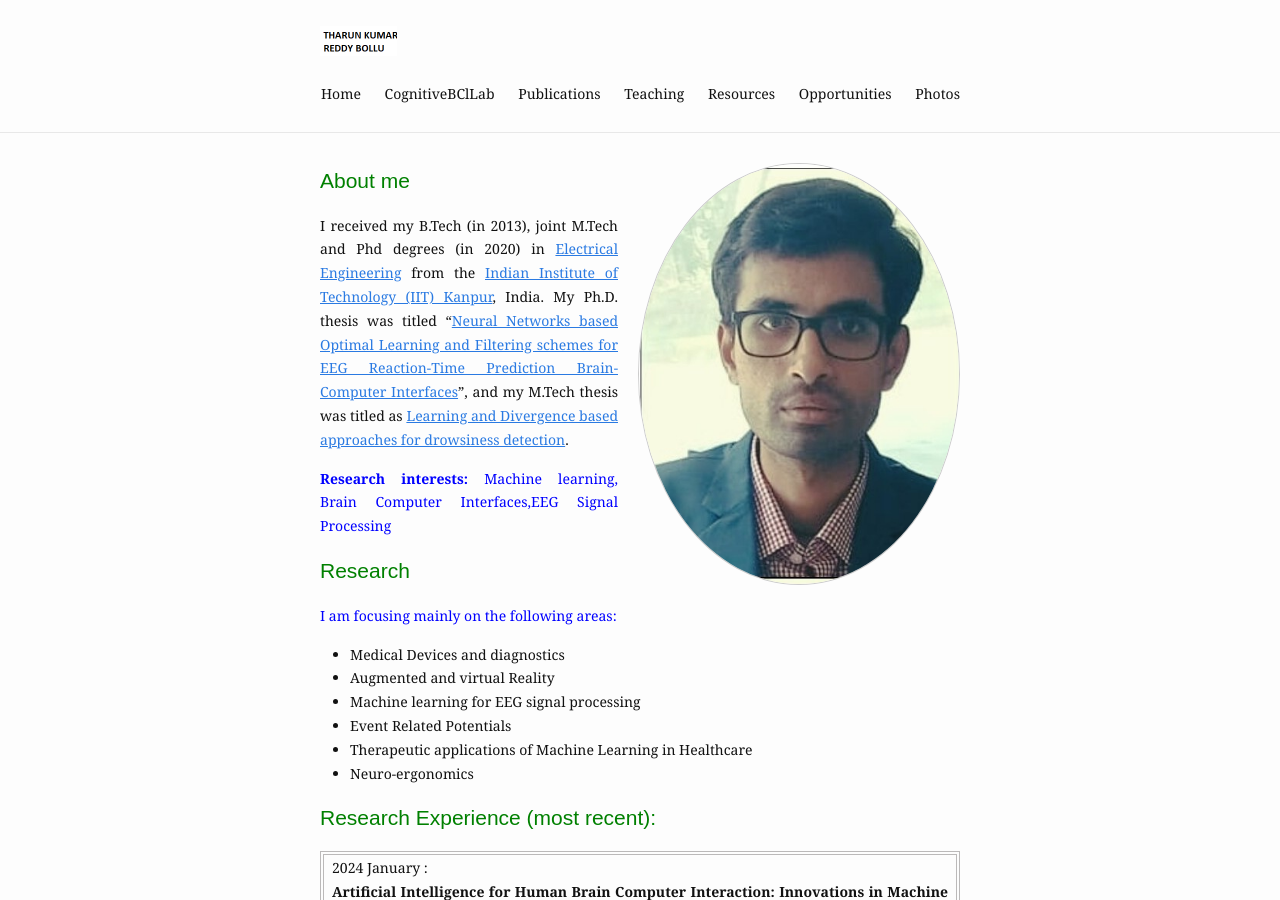
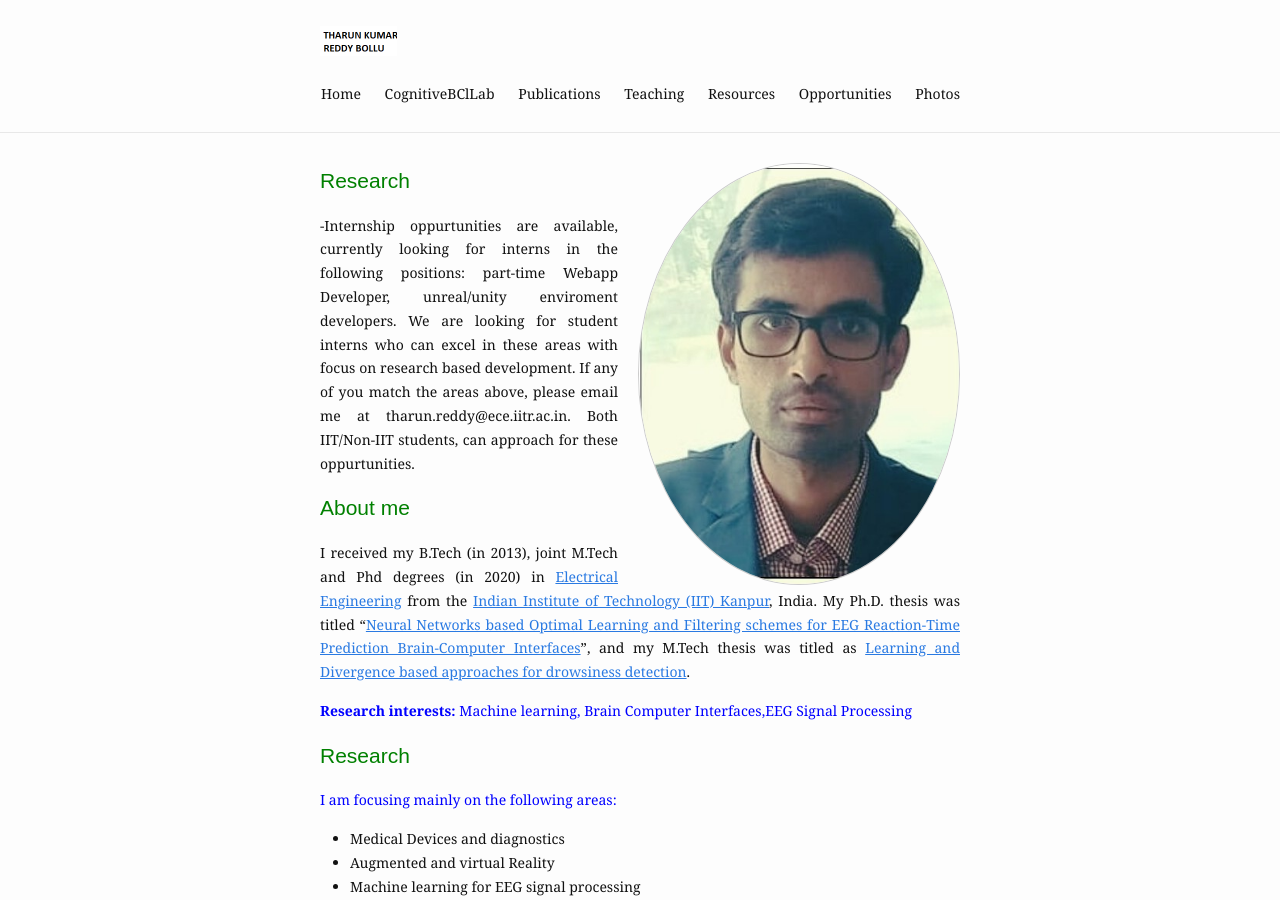
Before and after one commit to tharuniitk/tharuniitk.github.io, a Jekyll site: the page built from index.md, in a window 1280 px wide and 900 px high. Built offline with Jekyll 4.4.1, drawn with Linux system fonts in a browser that asks for light colours.

Commit message:
Update index.md

```diff
--- a/index.md
+++ b/index.md
@@ -4,6 +4,10 @@ profile_picture:
   src: /assets/img/img2.png
   alt: website picture
 ---
+
+## <span style="color: green">Research</span>
+-Internship oppurtunities are available, currently looking for interns in the following positions: part-time Webapp Developer, unreal/unity enviroment developers. We are looking for student interns who can excel in these areas with focus on research based development. If any of you match the areas above, please email me at tharun.reddy@ece.iitr.ac.in. Both IIT/Non-IIT students, can approach for these oppurtunities.
+
 ## <span style="color: Green"> About me </span>
 I received my B.Tech (in 2013), joint M.Tech and Phd degrees (in 2020) in  [<ins>Electrical Engineering</ins>](http://www.iitk.ac.in/ee/) from the [<ins>Indian Institute of Technology (IIT) Kanpur</ins>](http://www.iitk.ac.in/), India. My Ph.D. thesis was titled "[<ins>Neural Networks based Optimal Learning and Filtering schemes for EEG Reaction-Time Prediction Brain-Computer Interfaces</ins>](https://drive.google.com/file/d/1HOyRPzQv4ACFscKFfPbERQ-_Db9rF44c/view?usp=sharing)", and my M.Tech thesis  was titled as [<ins> Learning and Divergence based approaches for drowsiness detection</ins>](https://.drivegoogle.com/file/d/1O_e3SM5yiHwZegvkOSqVndaMydc422GP/view?usp=sharing).
 
@@ -19,6 +23,7 @@ I received my B.Tech (in 2013), joint M.Tech and Phd degrees (in 2020) in  [<ins
 - Event Related Potentials
 - Therapeutic applications of Machine Learning in Healthcare
 - Neuro-ergonomics
+
 
 
 
```
